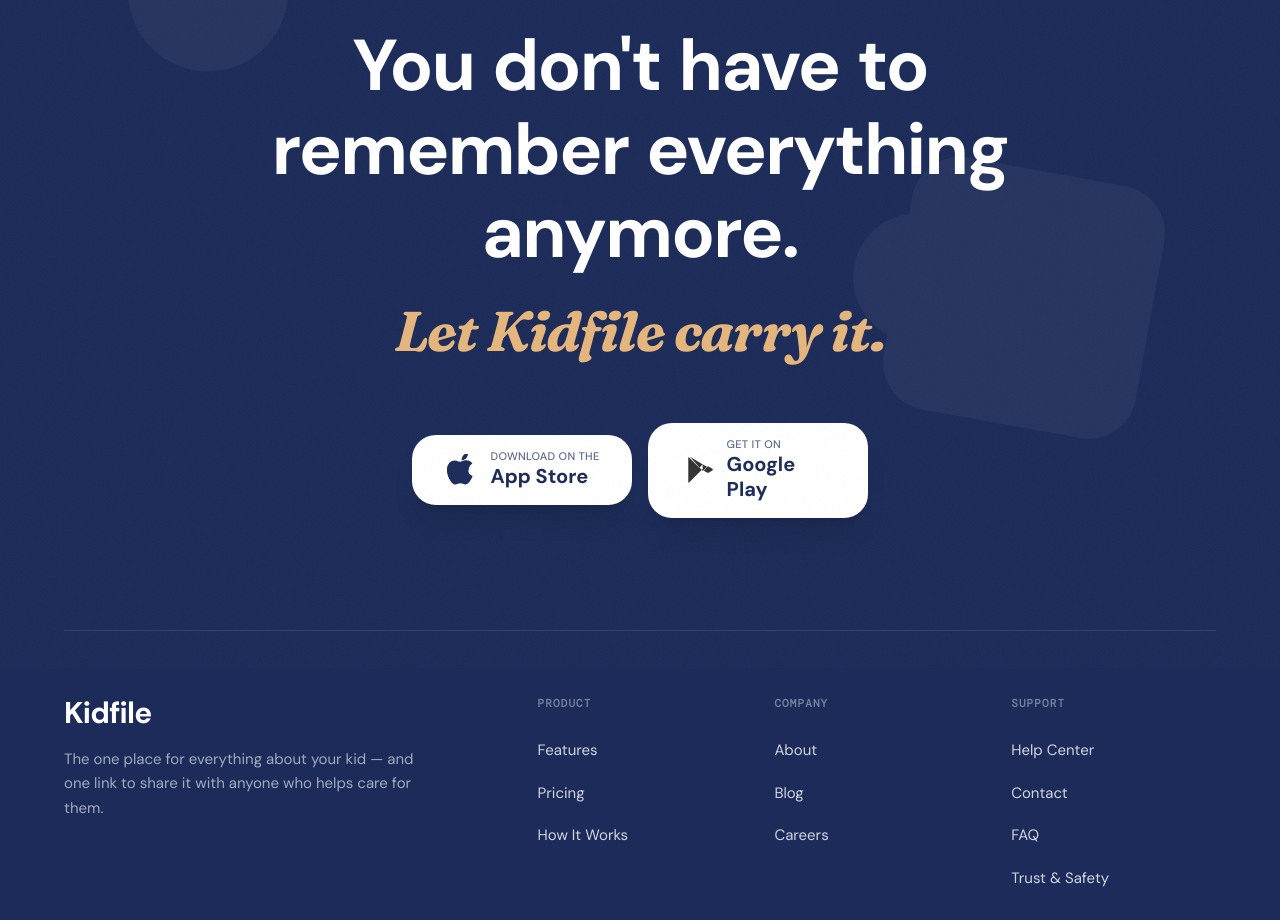
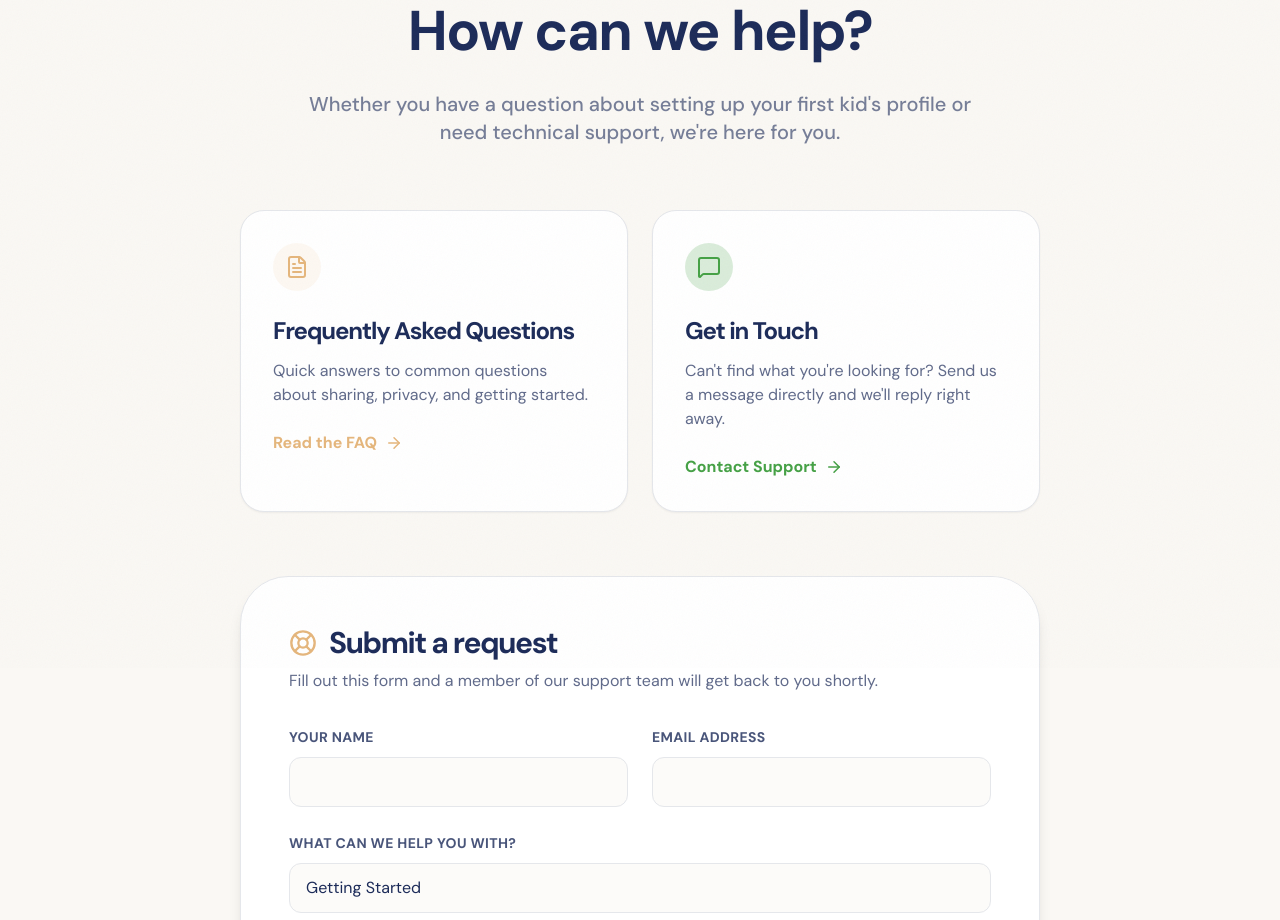
Before and after one commit to jaimerdavis/kidfile-site, a React (Vite) app: page /help in a window 1280 px wide. Shown: the part 132-1052 px from the top of the page. Built offline with nearby package versions, Linux system fonts and the light colour scheme.

Commit message:
feat: add Help Center and Contact pages, remove careers

```diff
--- a/src/App.jsx
+++ b/src/App.jsx
@@ -13,6 +13,8 @@
 import DeleteAccount from './components/DeleteAccount'
 import FAQ from './components/FAQ'
 import TrustAndSafety from './components/TrustAndSafety'
+import HelpCenter from './components/HelpCenter'
+import Contact from './components/Contact'
 
 function App() {
   return (
@@ -36,6 +38,8 @@
             <Route path="/privacy/delete-account" element={<DeleteAccount />} />
             <Route path="/faq" element={<FAQ />} />
             <Route path="/trust-and-safety" element={<TrustAndSafety />} />
+            <Route path="/help" element={<HelpCenter />} />
+            <Route path="/contact" element={<Contact />} />
           </Routes>
         </div>
         <FooterCTA />
--- /dev/null
+++ b/src/components/Contact.jsx
@@ -0,0 +1,44 @@
+import { useEffect } from 'react';
+import { Mail, ArrowRight } from 'lucide-react';
+import { Link } from 'react-router-dom';
+
+export default function Contact() {
+  useEffect(() => {
+    window.scrollTo(0, 0);
+  }, []);
+
+  return (
+    <main className="pt-32 pb-24 px-6 md:px-12 max-w-3xl mx-auto font-sans text-deep-navy w-full mb-12">
+      <div className="bg-white rounded-[2rem] md:rounded-[3rem] p-8 md:p-16 shadow-lg border border-border-light relative overflow-hidden text-center">
+
+        <div className="w-20 h-20 bg-cloud rounded-full flex items-center justify-center mx-auto mb-8 border-[6px] border-warm-white">
+          <Mail className="text-deep-navy" size={32} />
+        </div>
+
+        <h1 className="text-4xl md:text-5xl font-bold mb-6 font-sans tracking-tight">
+          Contact Us
+        </h1>
+        <p className="text-lg text-deep-navy/70 mb-10 max-w-lg mx-auto">
+          We'd love to hear from you. The easiest and fastest way to get in touch with our team is via email. We typically respond to support requests within 24 hours.
+        </p>
+
+        <a href="mailto:support@kidfileapp.com" className="inline-flex items-center justify-center gap-3 bg-honey text-deep-navy font-bold text-lg md:text-xl py-4 px-8 md:px-10 rounded-[1.25rem] btn-spring hover:bg-yellow-400 transition-colors shadow-soft">
+          support@kidfileapp.com
+        </a>
+
+        <div className="mt-16 pt-10 border-t border-border-light/50 max-w-sm mx-auto">
+          <p className="text-deep-navy/60 font-medium mb-4">Looking for answers immediately?</p>
+          <div className="flex flex-col gap-4">
+             <Link to="/help" className="flex items-center justify-center gap-2 text-deep-navy font-bold hover:text-honey transition-colors">
+               Visit our Help Center <ArrowRight size={16} />
+             </Link>
+             <Link to="/faq" className="flex items-center justify-center gap-2 text-deep-navy font-bold hover:text-honey transition-colors">
+               Read the FAQ <ArrowRight size={16} />
+             </Link>
+          </div>
+        </div>
+
+      </div>
+    </main>
+  );
+}
--- a/src/components/FooterCTA.jsx
+++ b/src/components/FooterCTA.jsx
@@ -123,13 +123,12 @@
               <span className="text-white/40 font-bold uppercase tracking-widest text-[11px] mb-2 font-mono">Company</span>
               <a href="#" className="text-white/80 hover:text-honey transition-colors">About</a>
               <a href="#" className="text-white/80 hover:text-honey transition-colors">Blog</a>
-              <a href="#" className="text-white/80 hover:text-honey transition-colors">Careers</a>
             </div>
 
             <div className="flex flex-col gap-5 text-[15px] font-sans col-span-2 md:col-span-1 pt-4 md:border-0 md:pt-0">
                <span className="text-white/40 font-bold uppercase tracking-widest text-[11px] mb-2 font-mono">Support</span>
-              <a href="#" className="text-white/80 hover:text-honey transition-colors">Help Center</a>
-              <a href="#" className="text-white/80 hover:text-honey transition-colors">Contact</a>
+              <Link to="/help" className="text-white/80 hover:text-honey transition-colors">Help Center</Link>
+              <Link to="/contact" className="text-white/80 hover:text-honey transition-colors">Contact</Link>
               <Link to="/faq" className="text-white/80 hover:text-honey transition-colors">FAQ</Link>
               <Link to="/trust-and-safety" className="text-white/80 hover:text-honey transition-colors">Trust & Safety</Link>
             </div>
--- /dev/null
+++ b/src/components/HelpCenter.jsx
@@ -0,0 +1,89 @@
+import { useEffect } from 'react';
+import { Link } from 'react-router-dom';
+import { LifeBuoy, FileText, ArrowRight, MessageSquare } from 'lucide-react';
+
+export default function HelpCenter() {
+  useEffect(() => {
+    window.scrollTo(0, 0);
+  }, []);
+
+  return (
+    <main className="pt-32 pb-24 px-6 md:px-12 max-w-4xl mx-auto font-sans text-deep-navy w-full mb-12">
+      <div className="text-center mb-16 relative z-10">
+        <h1 className="text-4xl md:text-[3.5rem] font-bold mb-6 font-sans tracking-tight leading-tight">
+          How can we help?
+        </h1>
+        <p className="text-lg md:text-xl text-deep-navy/60 font-medium max-w-2xl mx-auto">
+          Whether you have a question about setting up your first kid's profile or need technical support, we're here for you.
+        </p>
+      </div>
+
+      <div className="grid md:grid-cols-2 gap-6 mb-16">
+        <Link to="/faq" className="group bg-white p-8 rounded-3xl border border-border-light shadow-sm hover:shadow-md transition-shadow">
+          <div className="w-12 h-12 rounded-full bg-honey/10 flex items-center justify-center mb-6 text-honey group-hover:scale-110 transition-transform">
+            <FileText size={24} />
+          </div>
+          <h2 className="text-2xl font-bold mb-3">Frequently Asked Questions</h2>
+          <p className="text-deep-navy/70 mb-6">Quick answers to common questions about sharing, privacy, and getting started.</p>
+          <div className="flex items-center text-honey font-bold">
+            Read the FAQ <ArrowRight size={18} className="ml-2 group-hover:translate-x-1 transition-transform" />
+          </div>
+        </Link>
+        <Link to="/contact" className="group bg-white p-8 rounded-3xl border border-border-light shadow-sm hover:shadow-md transition-shadow">
+          <div className="w-12 h-12 rounded-full bg-soft-sage/20 flex items-center justify-center mb-6 text-soft-sage group-hover:scale-110 transition-transform">
+            <MessageSquare size={24} />
+          </div>
+          <h2 className="text-2xl font-bold mb-3">Get in Touch</h2>
+          <p className="text-deep-navy/70 mb-6">Can't find what you're looking for? Send us a message directly and we'll reply right away.</p>
+          <div className="flex items-center text-soft-sage font-bold">
+            Contact Support <ArrowRight size={18} className="ml-2 group-hover:translate-x-1 transition-transform" />
+          </div>
+        </Link>
+      </div>
+
+      <div className="bg-white rounded-[2rem] md:rounded-[3rem] p-8 md:p-12 shadow-lg border border-border-light relative overflow-hidden">
+        <div className="absolute top-0 right-0 w-64 h-64 bg-cloud rounded-full blur-[80px] -translate-y-1/2 translate-x-1/3 pointer-events-none" />
+
+        <h2 className="text-3xl font-bold mb-2 flex items-center gap-3 relative z-10">
+          <LifeBuoy className="text-honey" size={28} />
+          Submit a request
+        </h2>
+        <p className="text-deep-navy/70 mb-8 relative z-10">Fill out this form and a member of our support team will get back to you shortly.</p>
+
+        <form className="space-y-6 relative z-10" onSubmit={(e) => e.preventDefault()}>
+          <div className="grid md:grid-cols-2 gap-6">
+            <div className="space-y-2">
+              <label htmlFor="name" className="text-sm font-bold text-deep-navy/80 tracking-wide uppercase">Your Name</label>
+              <input type="text" id="name" className="w-full bg-warm-white/50 border border-border-light rounded-xl px-4 py-3 focus:outline-none focus:ring-2 focus:ring-honey focus:border-transparent transition-all" />
+            </div>
+            <div className="space-y-2">
+              <label htmlFor="email" className="text-sm font-bold text-deep-navy/80 tracking-wide uppercase">Email Address</label>
+              <input type="email" id="email" className="w-full bg-warm-white/50 border border-border-light rounded-xl px-4 py-3 focus:outline-none focus:ring-2 focus:ring-honey focus:border-transparent transition-all" />
+            </div>
+          </div>
+
+          <div className="space-y-2">
+            <label htmlFor="topic" className="text-sm font-bold text-deep-navy/80 tracking-wide uppercase">What can we help you with?</label>
+            <select id="topic" className="w-full bg-warm-white/50 border border-border-light rounded-xl px-4 py-3 focus:outline-none focus:ring-2 focus:ring-honey focus:border-transparent transition-all appearance-none cursor-pointer">
+              <option>Getting Started</option>
+              <option>Account & Billing</option>
+              <option>Technical Issue</option>
+              <option>Feedback or Feature Request</option>
+              <option>Privacy or Security</option>
+              <option>Other</option>
+            </select>
+          </div>
+
+          <div className="space-y-2">
+            <label htmlFor="message" className="text-sm font-bold text-deep-navy/80 tracking-wide uppercase">Your Message</label>
+            <textarea id="message" rows="5" className="w-full bg-warm-white/50 border border-border-light rounded-xl px-4 py-3 focus:outline-none focus:ring-2 focus:ring-honey focus:border-transparent transition-all resize-none"></textarea>
+          </div>
+
+          <button type="submit" className="bg-deep-navy text-white font-bold py-4 px-8 rounded-2xl w-full sm:w-auto hover:bg-[#152042] transition-colors btn-spring shadow-soft">
+            Send Message
+          </button>
+        </form>
+      </div>
+    </main>
+  );
+}
```
